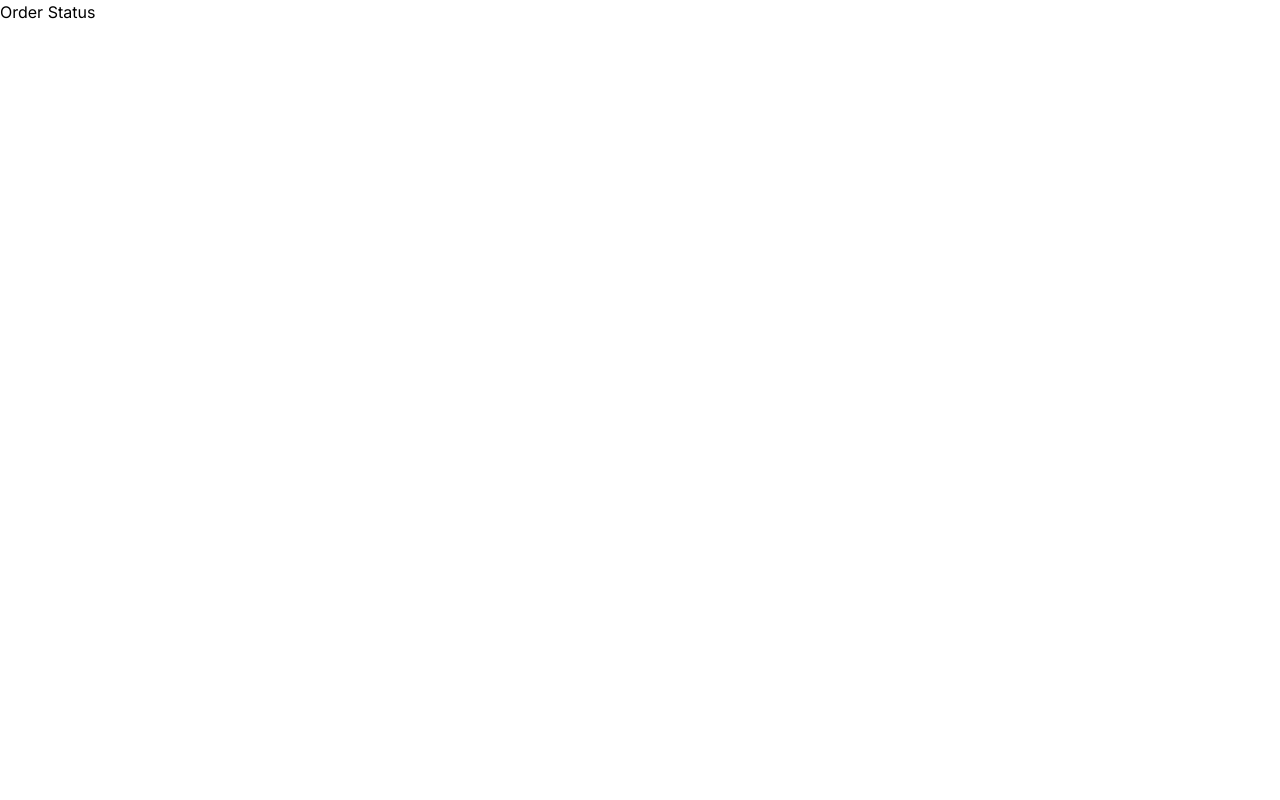
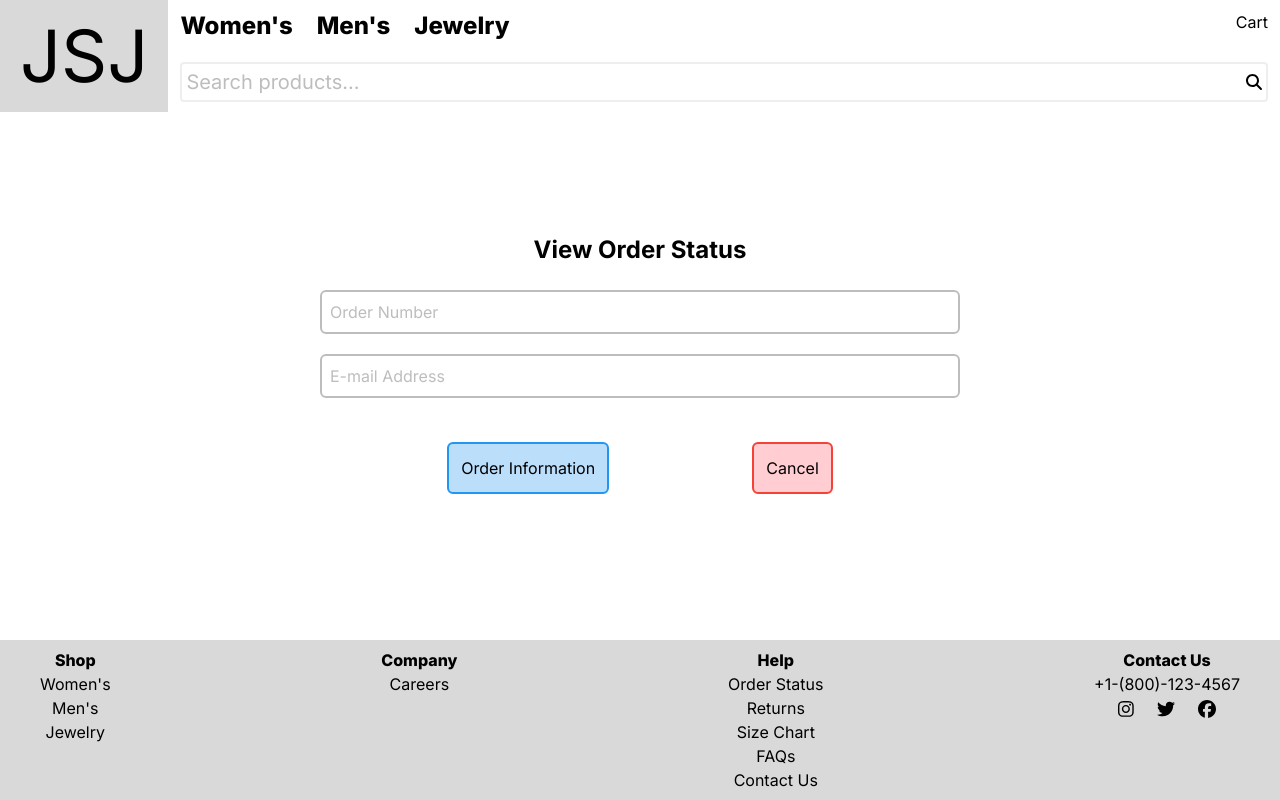
Before and after one commit to Jwensloff/JSJStorefront, a Next.js app: page /order-status in a window 1280 px wide. Built offline with nearby package versions, Linux system fonts and the light colour scheme.

Commit message:
Add order-status page and link fallback page to submissions

```diff
--- a/src/app/order-status/page.tsx
+++ b/src/app/order-status/page.tsx
@@ -1,3 +1,13 @@
+import Footer from "@/src/components/Footer/Footer";
+import Header from "@/src/components/Header/Header";
+import OrderStatus from "@/src/components/OrderStatus/OrderStatus";
+
 export default function page() {
-  return <div>Order Status</div>;
+  return (
+    <div className="min-h-screen flex flex-col justify-between ">
+      <Header />
+      <OrderStatus />
+      <Footer />
+    </div>
+  );
 }
--- /dev/null
+++ b/src/components/OrderStatus/OrderStatus.tsx
@@ -0,0 +1,56 @@
+"use client";
+import { useRouter } from "next/navigation";
+
+export default function OrderStatus() {
+  const router = useRouter();
+
+  const handleSubmit = (e: React.FormEvent<HTMLFormElement>) => {
+    e.preventDefault();
+    router.push("/fallback");
+  };
+
+  return (
+    <div>
+      <h1 className="text-center text-lg sm:text-2xl font-bold mb-6">
+        View Order Status
+      </h1>
+      <div className="flex justify-center">
+        <form
+          onSubmit={handleSubmit}
+          className="flex flex-col w-10/12 sm:w-1/2 gap-5 text-sm sm:text-base"
+        >
+          <label className="sr-only" htmlFor="order number">
+            Order Number
+          </label>
+          <input
+            id="order number"
+            placeholder="Order Number"
+            className="py-2 border-2 border-gray-400 rounded-md pl-2 text-ellipsis"
+          />
+          <label className="sr-only" htmlFor="E-mail address">
+            E-mail Address
+          </label>
+          <input
+            id="E-mail address"
+            placeholder="E-mail Address"
+            className="py-2 border-2 border-gray-400 rounded-md pl-2 text-ellipsis"
+          />
+          <div className="flex flex-col gap-4 sm:flex-row justify-evenly my-6">
+            <button
+              type="submit"
+              className="p-1 sm:p-2 md:p-3 bg-blue-100 border-blue-500 border-2 rounded-md"
+            >
+              Order Information
+            </button>
+            <button
+              type="submit"
+              className="p-1 sm:p-2 md:p-3 bg-red-100 border-red-500 border-2 rounded-md"
+            >
+              Cancel
+            </button>
+          </div>
+        </form>
+      </div>
+    </div>
+  );
+}
```
Also changed, not shown: 1 other file (tests, documents, lock files or other folders).
